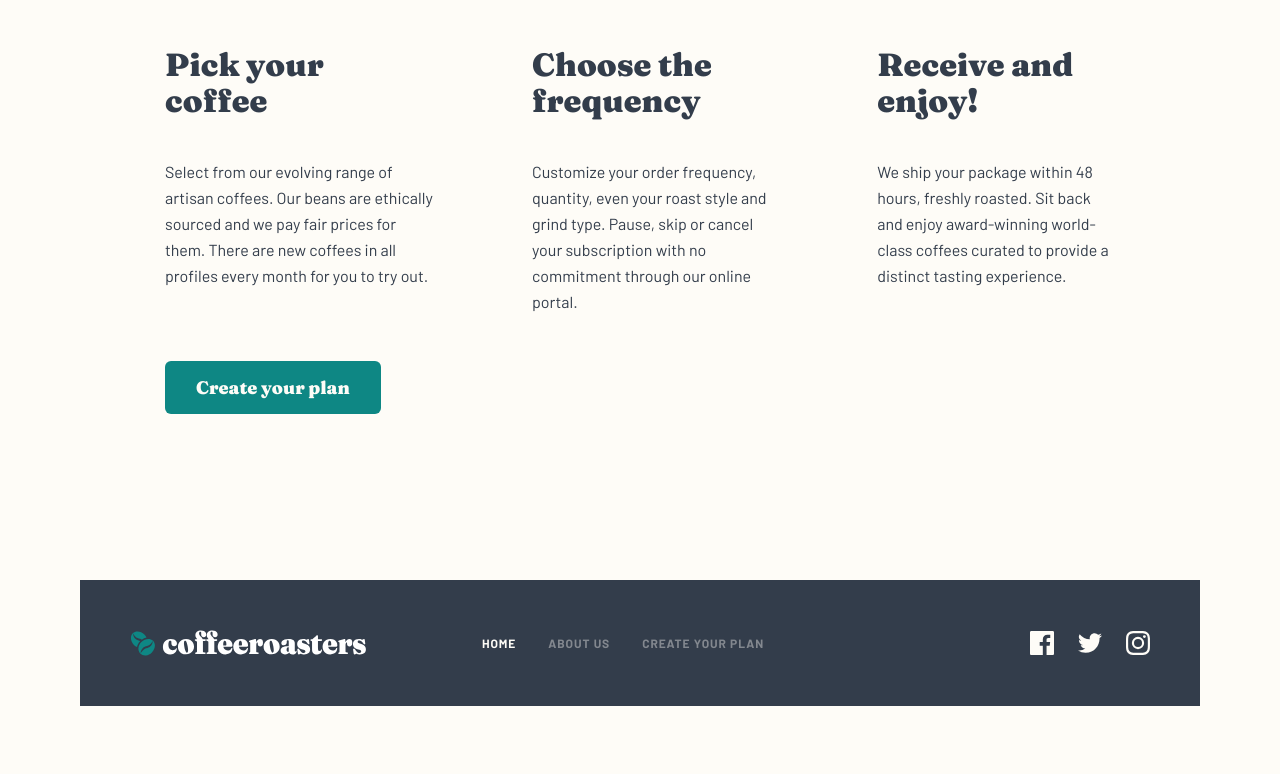
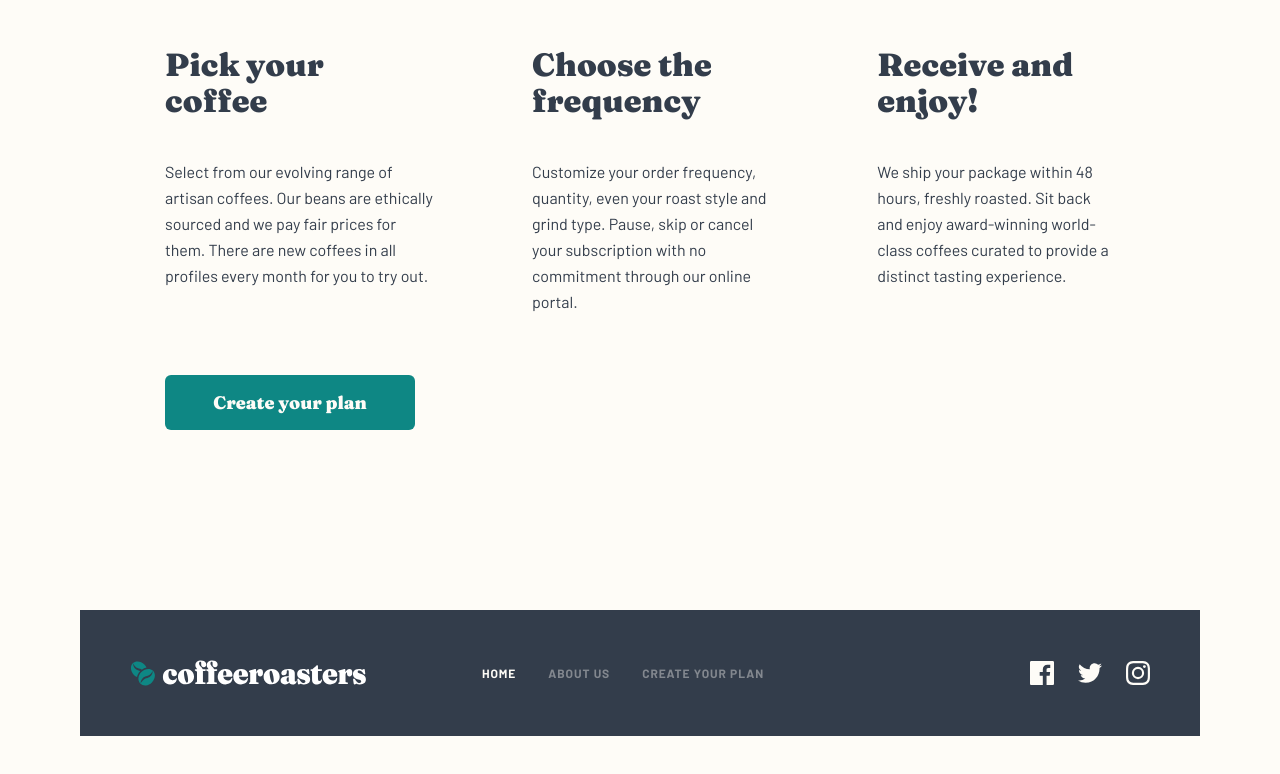
Before and after one commit to thusmiley/coffeeroasters, a React (Vite) app: page / in a window 1280 px wide. Shown: the part 2691-3465 px from the top of the page. Built offline with nearby package versions, Linux system fonts and the light colour scheme.

Commit message:
fix alignment create your plan button on homepage

```diff
--- a/src/components/home/Howitworks.jsx
+++ b/src/components/home/Howitworks.jsx
@@ -64,8 +64,8 @@ const Howitworks = () => {
           </div>
         </div>
 
-        <button className="text-left w-full mt-[60px]">
-          <a href="/plan" className="cta text-center md:w-[250px] md:ml-0">
+        <button className="text-center w-full md:mt-[60px] md:text-left md:float-left">
+          <a href="/plan" className="cta text-center md:float-left md:text-left md:w-[250px] md:ml-0">
             Create your plan
           </a>
         </button>
```
